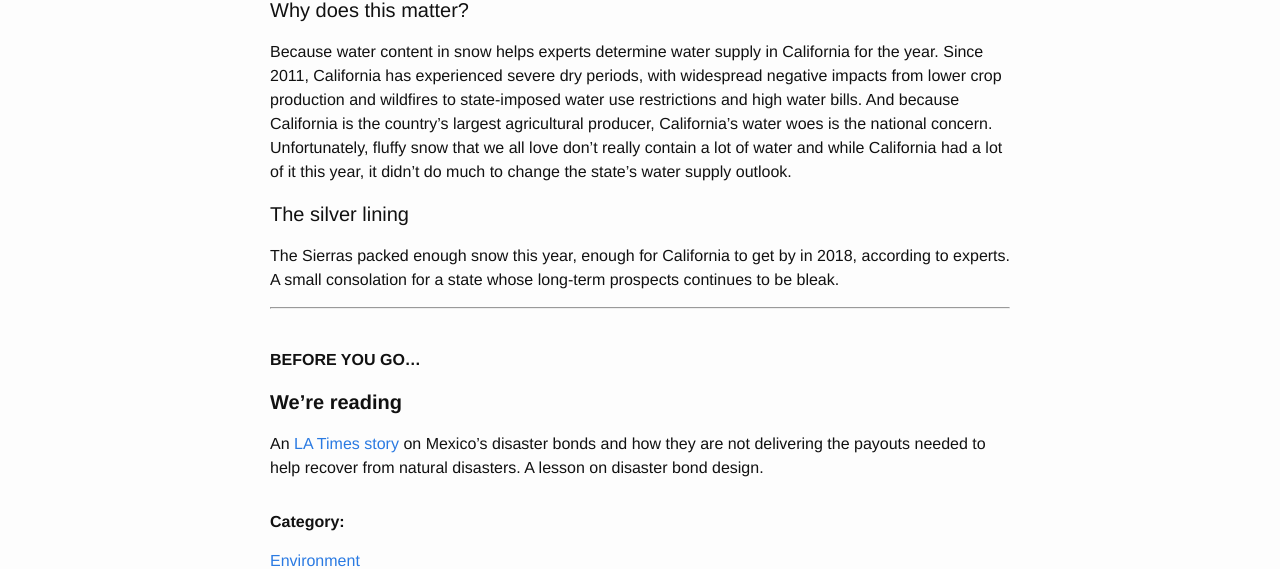
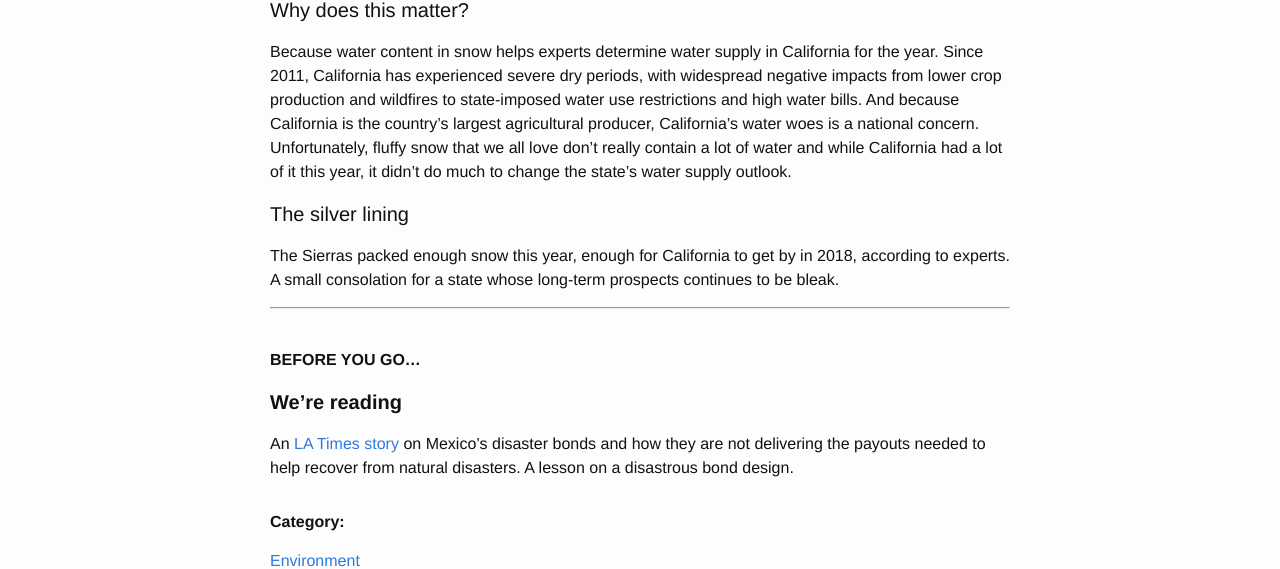
Before and after one commit to Sparkleleuk/Sustainability_Matters, a Jekyll site: the page built from _posts/2018-04-09-california.markdown, in a window 1280 px wide. Shown: the part 432-1001 px from the top of the page. Built offline with Jekyll 4.4.1, drawn with Linux system fonts in a browser that asks for light colours.

Commit message:
fix post

```diff
--- a/_posts/2018-04-09-california.markdown
+++ b/_posts/2018-04-09-california.markdown
@@ -11,7 +11,7 @@ The Sierra Nevadas experienced heavy snowfall in March but experts say the snowp
 
 #### Why does this matter?
 
-Because water content in snow helps experts determine water supply in California for the year. Since 2011, California has experienced severe dry periods, with widespread negative impacts from lower crop production and wildfires to state-imposed water use restrictions and high water bills. And because California is the country's largest agricultural producer, California's water woes is the national concern. Unfortunately, fluffy snow that we all love don't really contain a lot of water and while California had a lot of it this year, it didn't do much to change the state's water supply outlook.
+Because water content in snow helps experts determine water supply in California for the year. Since 2011, California has experienced severe dry periods, with widespread negative impacts from lower crop production and wildfires to state-imposed water use restrictions and high water bills. And because California is the country's largest agricultural producer, California's water woes is a national concern. Unfortunately, fluffy snow that we all love don't really contain a lot of water and while California had a lot of it this year, it didn't do much to change the state's water supply outlook.
 
 #### The silver lining
 
@@ -24,4 +24,4 @@ The Sierras packed enough snow this year, enough for California to get by in 201
 
 #### **We're reading**
 
-An <a href="http://www.latimes.com/world/mexico-americas/la-na-mexico-catastrophe-bonds-20180405-htmlstory.html" target="_blank">LA Times story</a> on Mexico's disaster bonds and how they are not delivering the payouts needed to help recover from natural disasters. A lesson on disaster bond design.
+An <a href="http://www.latimes.com/world/mexico-americas/la-na-mexico-catastrophe-bonds-20180405-htmlstory.html" target="_blank">LA Times story</a> on Mexico's disaster bonds and how they are not delivering the payouts needed to help recover from natural disasters. A lesson on a disastrous bond design.
```
